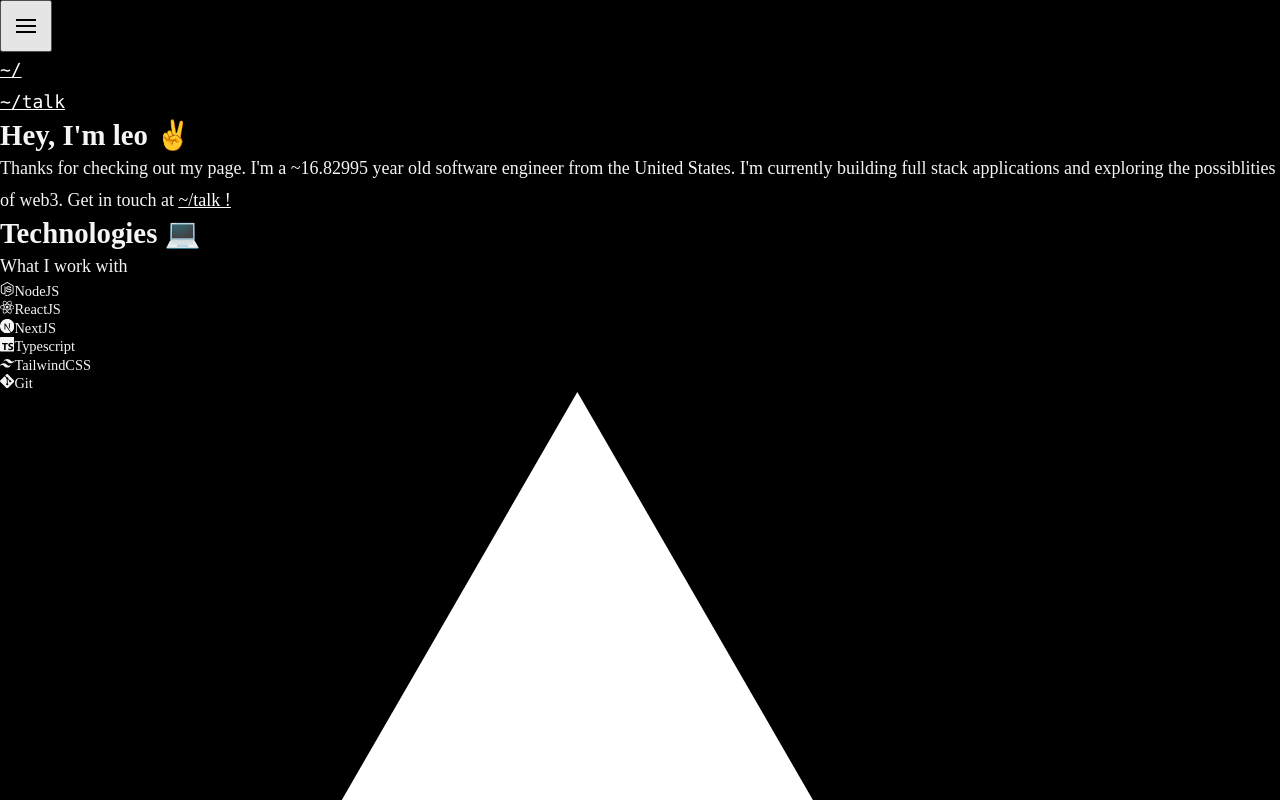
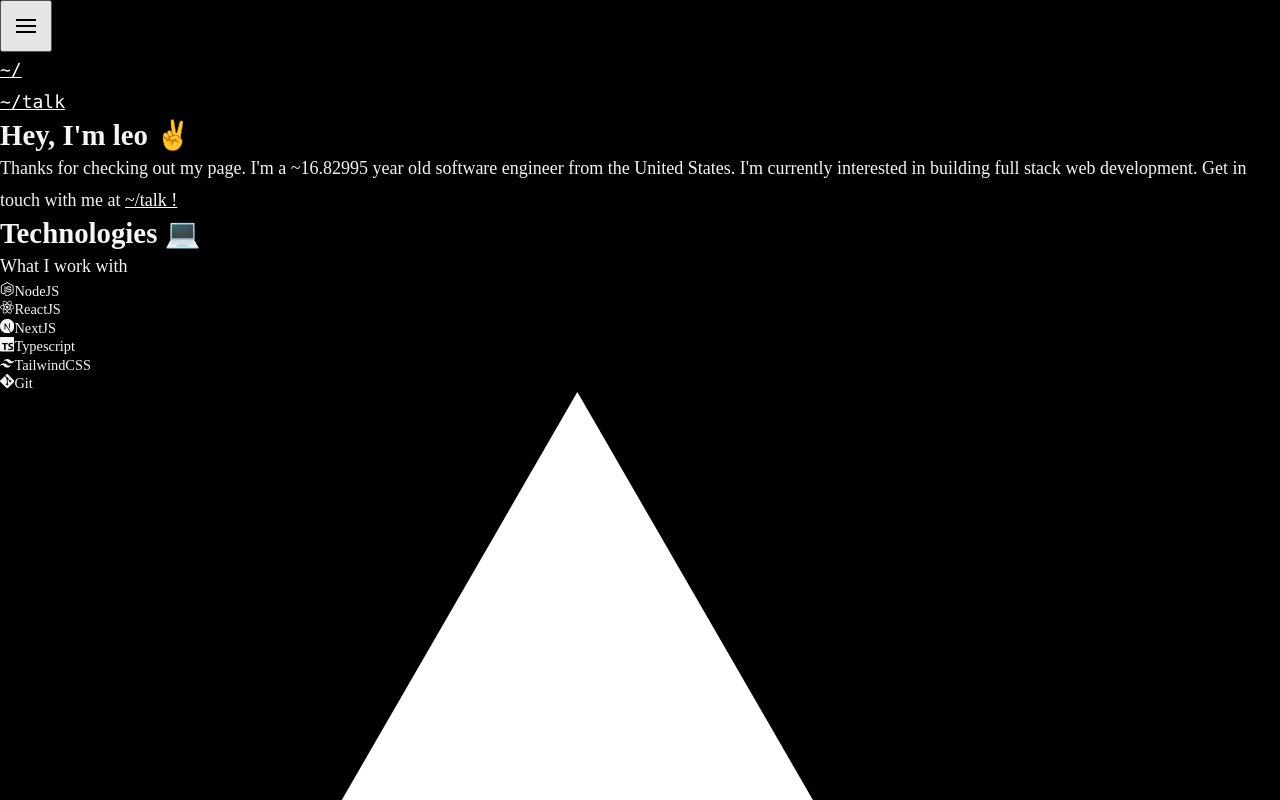
Before and after one commit to itsmeleow/me, a Next.js app: page / in a window 1280 px wide. Shown: the top 800 px of the page. Built offline with nearby package versions, Linux system fonts and the light colour scheme.

Commit message:
update readme

```diff
--- a/src/pages/index.tsx
+++ b/src/pages/index.tsx
@@ -12,8 +12,7 @@ export default function Home() {
 					</h1>
 					<p className="text-white/50">
 						Thanks for checking out my page. I'm a <span>~{age.toPrecision(7)}</span> year old software
-						engineer from the United States. I'm currently building full stack applications and
-						exploring the possiblities of web3. Get in touch at{' '}
+						engineer from the United States. I'm currently interested in building full stack web development. Get in touch with me at{' '}
 						<Link href="/talk">
 							<a className="font-bold hover:opacity-70">~/talk !</a>
 						</Link>
```
Also changed, not shown: 1 other file (tests, documents, lock files or other folders).
